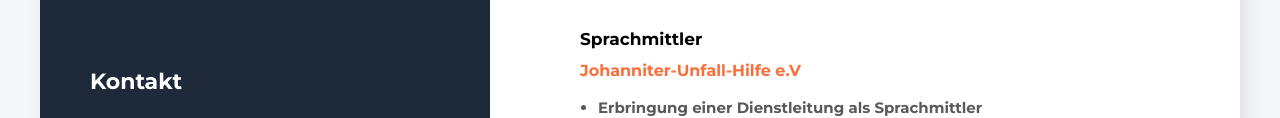
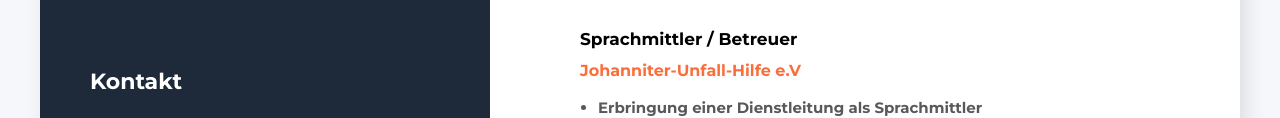
Before and after one commit to fakhrimbabayev/Lebenslauf, a plain HTML site: page index.html in a window 1280 px wide. Shown: the part 651-769 px from the top of the page. Drawn offline with Linux system fonts and the light colour scheme.

Commit message:
upd. '24

```diff
--- a/index.html
+++ b/index.html
@@ -59,7 +59,9 @@
           </div>
 
           <div class="my-work-experience-company-block">
-            <h4 class="my-work-experience-position">Sprachmittler</h4>
+            <h4 class="my-work-experience-position">
+              Sprachmittler / Betreuer
+            </h4>
             <span class="my-work-experience-company"
               >Johanniter-Unfall-Hilfe e.V</span
             >
```
